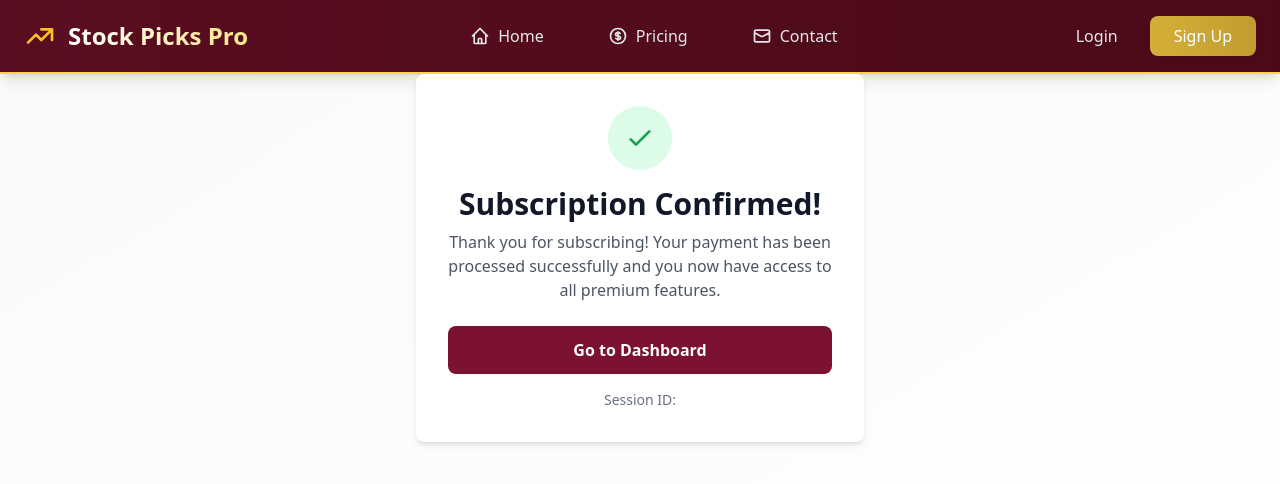
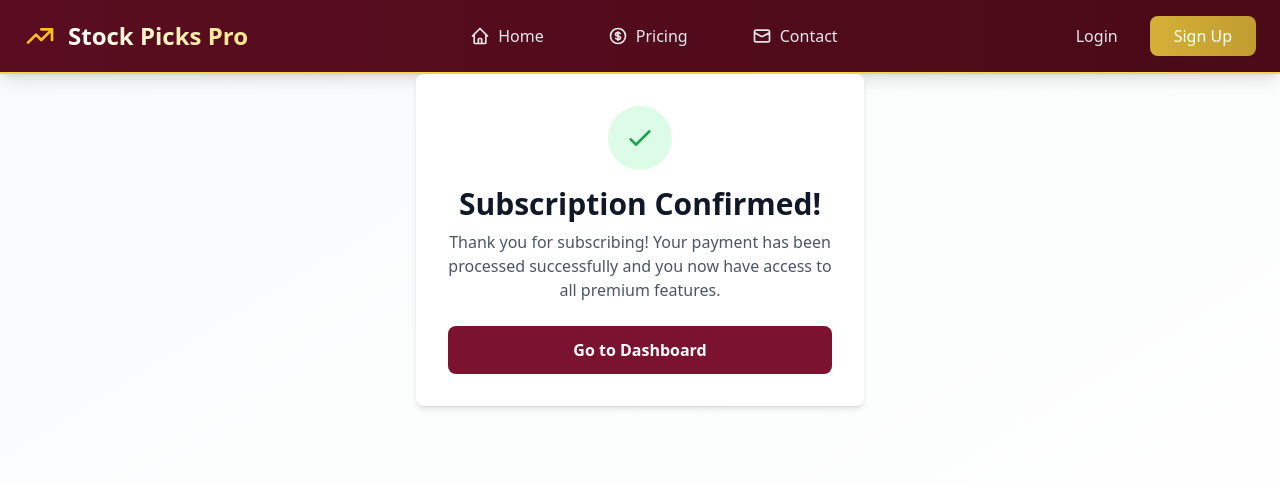
Before and after one commit to BistroBytesIO/stockpicks-frontend, a React (Vite) app: page /subscription-success in a window 1280 px wide. Shown: the top 484 px of the page. Built offline with nearby package versions, Linux system fonts and the light colour scheme; no server answers.

Commit message:
Remove sample chart data badge and session ID from UI

```diff
--- a/src/components/StockChart.jsx
+++ b/src/components/StockChart.jsx
@@ -169,7 +169,6 @@ const StockChart = ({ stockPick }) => {
         <div>
           <h3 className="text-lg font-semibold text-gray-900">{stockPick.symbol}</h3>
           <p className="text-sm text-gray-600">{stockPick.companyName}</p>
-          <p className="text-xs text-blue-600 bg-blue-50 px-2 py-1 rounded mt-1 inline-block">Sample Chart Data</p>
         </div>
         <div className="flex space-x-2">
           {[
--- a/src/pages/SubscriptionSuccess.jsx
+++ b/src/pages/SubscriptionSuccess.jsx
@@ -52,10 +52,6 @@ export const SubscriptionSuccess = () => {
         >
           Go to Dashboard
         </button>
-
-        <p className="text-sm text-gray-500">
-          Session ID: {sessionId}
-        </p>
       </div>
     </div>
   );
```
